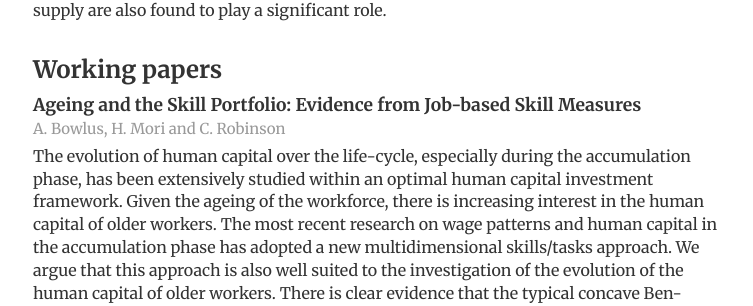
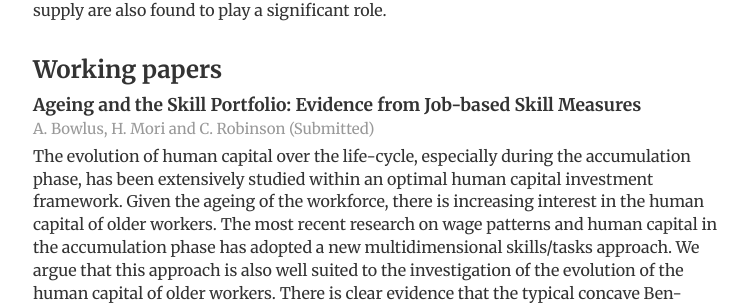
Before and after one commit to morihiroaki/morihiroaki.github.io, a Jekyll site: the page built from research.html, in a window 1280 px wide. Shown: the part 470-776 px from the top of the page, without its empty margins (262-1015 px from the left). Built offline with Jekyll 4.4.1, drawn with Linux system fonts in a browser that asks for light colours.

Commit message:
Update research.html

```diff
--- a/research.html
+++ b/research.html
@@ -19,7 +19,7 @@ description:
 <h3>Working papers</h3>
 <div class='span10 offset1'>
 <div class='pTitle'> Ageing and the Skill Portfolio: Evidence from Job-based Skill Measures</div>
-<div class='pAuthors'>A. Bowlus, H. Mori and C. Robinson</div>
+<div class='pAuthors'>A. Bowlus, H. Mori and C. Robinson (Submitted)</div>
 <div class='pAbstract'>
 The evolution of human capital over the life-cycle, especially during the accumulation phase,
 has been extensively studied within an optimal human capital investment framework. Given the
```
